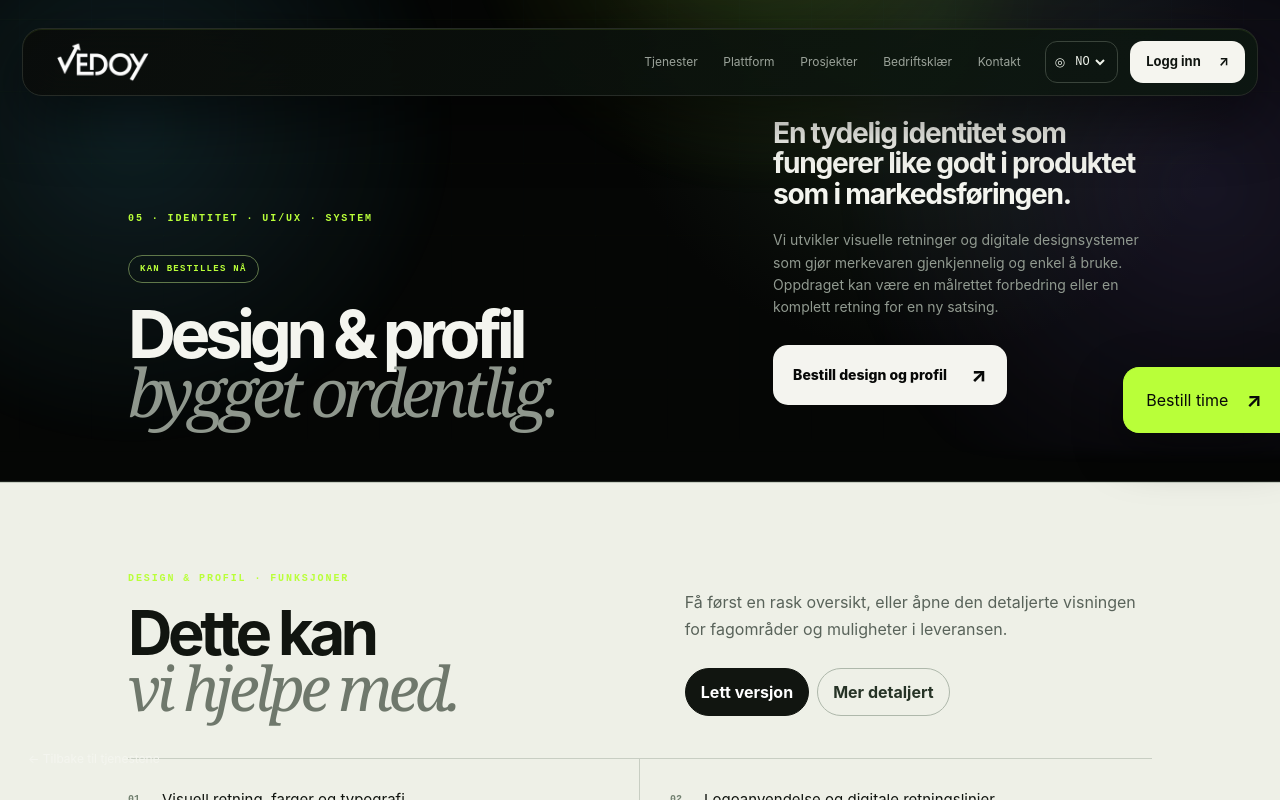
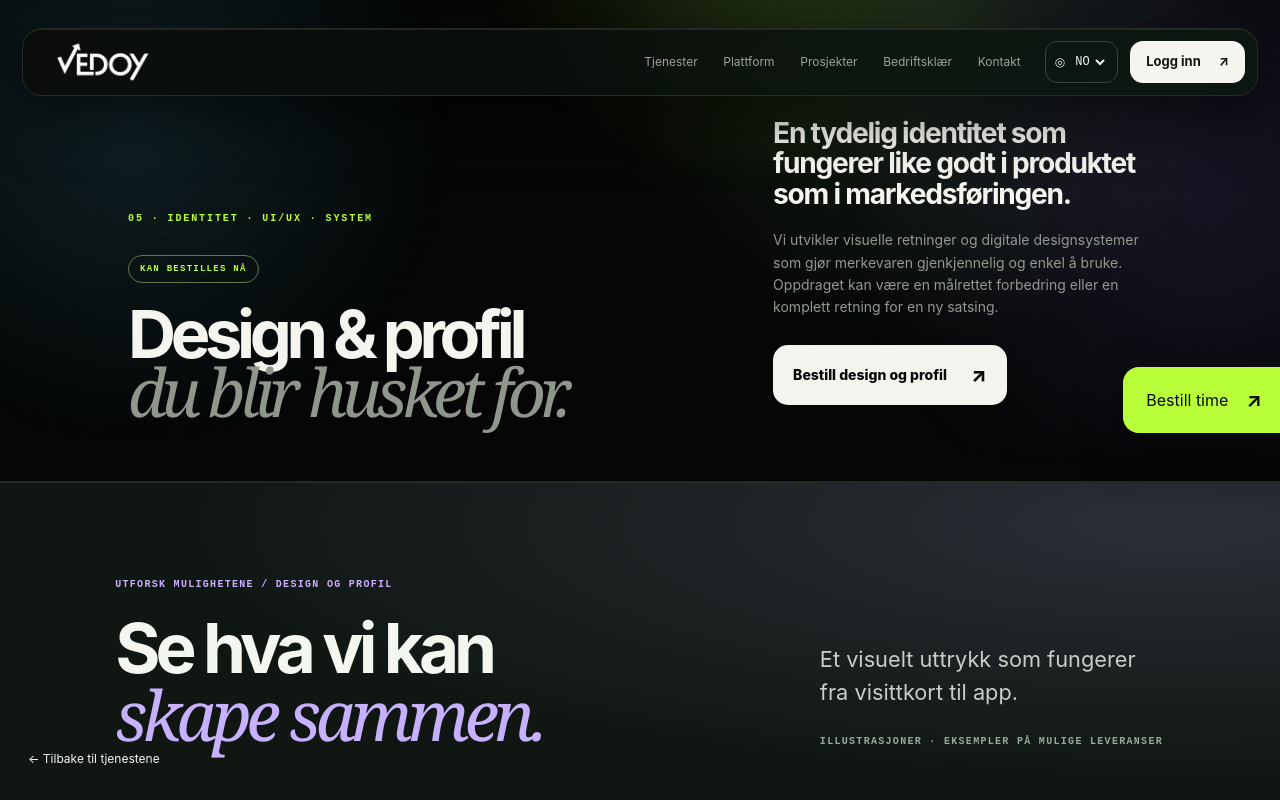
Before and after one commit to leandervedoy/Vedoy-Studio, a Next.js app: page /tjenester/design-og-profil in a window 1280 px wide. Shown: the top 800 px of the page. Built offline with nearby package versions, Linux system fonts and the light colour scheme; no server answers; the database is empty.

Commit message:
Refresh service pages with tailored examples, previews, FAQs and early interest pages

```diff
--- a/app/(marketing)/tjenester/[slug]/page.tsx
+++ b/app/(marketing)/tjenester/[slug]/page.tsx
@@ -1,4 +1,5 @@
 import type { Metadata } from "next";
+import "@/app/service-showcase.css";
 import { MarketingHeader } from "@/components/marketing-header";
 import Link from "next/link";
 import { notFound } from "next/navigation";
@@ -8,6 +9,8 @@ import { ProductCustomizer } from "@/components/product-customizer";
 import { ServicePricing } from "@/components/service-pricing";
 import { ServiceCapabilities } from "@/components/website-capabilities";
 import { getStudioService } from "@/lib/services";
+import { serviceStories } from "@/lib/service-stories";
+import { ServiceShowcase } from "@/components/service-showcase";
 import { isDomainProviderConfigured } from "@/lib/vercel-domains";
 
 const serviceCtas: Record<string, { label: string; href: string }> = {
@@ -41,16 +44,19 @@ export default async function ServicePage({ params, searchParams }: { params: Pr
   const isStore = service.renderType === "store";
   const isEcommerce = service.renderType === "ecommerce";
   const isClothing = service.renderType === "clothing";
-  const serviceCta = serviceCtas[service.slug] ?? { label: `Bestill ${service.title.toLocaleLowerCase("nb-NO")}`, href: "/#kontakt" };
+  const isUpcoming = service.slug === "vedoy-phone" || service.slug === "vedoy-rewards";
+  const story = serviceStories[service.slug];
+  const serviceCta = isUpcoming ? { label: "Meld interesse", href: "/#kontakt" } : serviceCtas[service.slug] ?? { label: `Bestill ${service.title.toLocaleLowerCase("nb-NO")}`, href: "/#kontakt" };
 
   return (
     <main className="service-detail-page">
       <MarketingHeader variant="service" />
       <Link href="/#tjenester" className="service-back">← Tilbake til tjenestene</Link>
       <section className="service-detail-hero service-detail-hero--compact">
-        <div><p className="editorial-kicker lime">{service.number} · {service.eyebrow}</p><span className="service-live-badge">{isEcommerce ? "DEMO · KAN UTFORSKES" : "KAN BESTILLES NÅ"}</span><h1>{service.title}<br /><em>{isWebsite ? "for bedrifter." : "bygget ordentlig."}</em></h1></div>
+        <div><p className="editorial-kicker lime">{service.number} · {service.eyebrow}</p><span className="service-live-badge">{isUpcoming ? "KOMMER SNART · UNDER UTVIKLING" : isEcommerce ? "DEMO · KAN UTFORSKES" : "KAN BESTILLES NÅ"}</span><h1>{service.title}<br /><em>{story ? story.heroEmphasis : isWebsite ? "for bedrifter." : "bygget ordentlig."}</em></h1></div>
         <div className="service-detail-intro"><strong>{service.lead}</strong><p>{service.introduction}</p><Link href={serviceCta.href} className="editorial-button">{serviceCta.label} <span>↗</span></Link></div>
       </section>
+      {story ? <ServiceShowcase story={story} upcoming={isUpcoming} /> : null}
       <ServiceCapabilities title={service.title} slug={service.slug} simple={service.deliverables} detailed={service.focus} />
       <section className="service-detail-grid service-detail-grid--combined">
         <article><div className="service-detail-combined__intro"><small>DETTE KAN INNGÅ · TEKNOLOGI OG FOKUS</small><h2>Fra behov til<br /><em>ferdig løsning.</em></h2></div><div className="service-detail-combined__body"><div><ul>{service.deliverables.map((item) => <li key={item}>{item}</li>)}</ul></div><div><div className="service-focus-list">{service.focus.map((item) => <span key={item}>{item}</span>)}</div><p>{service.nextStep}</p></div></div></article>
@@ -63,8 +69,8 @@ export default async function ServicePage({ params, searchParams }: { params: Pr
       {isHosting ? <HostingConfigurator initialDomain={query.domain} initialDomainMode={query.domainMode === "new" ? "new" : "existing"} domainProviderReady={isDomainProviderConfigured()} /> : null}
       {isClothing ? <section className="clothing-detail-section" id="bestill-profilprodukter"><div><p className="editorial-kicker lime">VEDØY COLLECTIVE · BESTILL NÅ</p><h2>Velg plagg.<br /><em>Last opp logo.</em></h2><p>Prøv logoen på plaggene under og send en uforpliktende forespørsel. Vedøy Studio kan tilby bedrifter klær via Vedøy Collective, og følger deg gjennom produktvalg, korrektur, produksjonspartner og pris før noe bestilles.</p><div className="clothing-partner-note"><strong>Slik fungerer det</strong><span>1. Velg plagg og last opp logo</span><span>2. Send antall, størrelser og detaljer</span><span>3. Vi avklarer produksjon og sender tilbud</span><small>Ingen automatisk betaling eller kjøp skjer når skjemaet sendes.</small></div></div><ProductCustomizer /></section> : null}
       {isEcommerce ? <EcommercePlatformGuide /> : null}
-      {!isWebsite && !isWebApp && !isStore && !isEcommerce && !isClothing ? <ServicePricing type="general" /> : null}
-      <section className="service-detail-cta"><p className="editorial-kicker lime">NESTE STEG</p><h2>La oss gjøre det<br /><em>konkret.</em></h2><p>{service.nextStep}</p><Link href={serviceCta.href} className="editorial-button">{serviceCta.label} <span>↗</span></Link></section>
+      {!isUpcoming && !isWebsite && !isWebApp && !isStore && !isEcommerce && !isClothing ? <ServicePricing type="general" /> : null}
+      <section className="service-detail-cta"><p className="editorial-kicker lime">{isUpcoming ? "MELD INTERESSE · IKKE TIL SALGS ENNÅ" : "NESTE STEG"}</p><h2>La oss gjøre det<br /><em>konkret.</em></h2><p>{service.nextStep}</p><Link href={serviceCta.href} className="editorial-button">{serviceCta.label} <span>↗</span></Link></section>
     </main>
   );
 }
--- a/lib/services.ts
+++ b/lib/services.ts
@@ -1,5 +1,6 @@
 import { getSql } from "@/lib/db";
 import type { ServiceInput } from "@/lib/service-input";
+import { upcomingServiceDetails } from "@/lib/service-stories";
 import { randomId } from "@/lib/utils";
 
 export type ServiceRenderType = "general" | "website" | "webapp" | "store" | "hosting" | "clothing" | "ecommerce";
@@ -257,7 +258,7 @@ export async function listStudioServices(options: { includeUnpublished?: boolean
 }
 
 export async function getStudioService(slug: string) {
-  return (await listStudioServices()).find((service) => service.slug === slug);
+  return (await listStudioServices()).find((service) => service.slug === slug) ?? upcomingServiceDetails[slug];
 }
 
 export async function getNextStudioServiceNumber(): Promise<string> {
```
